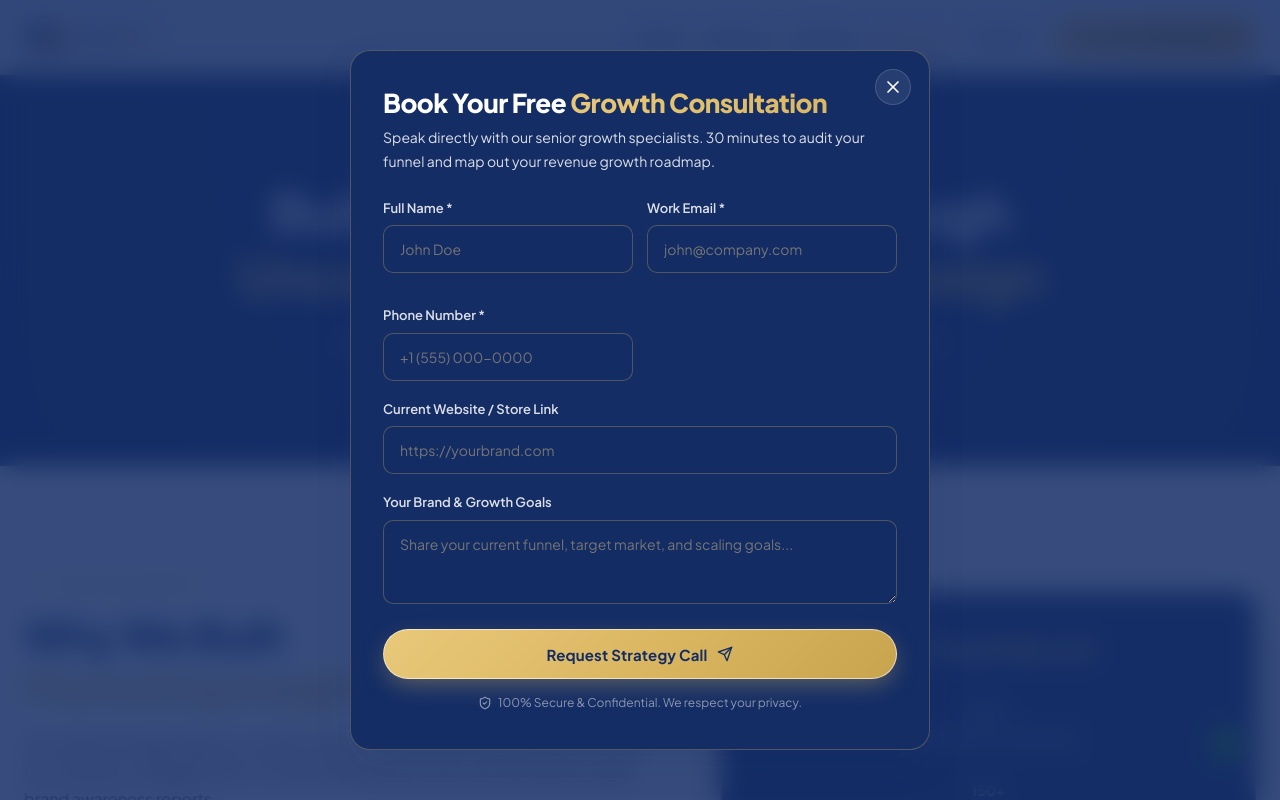
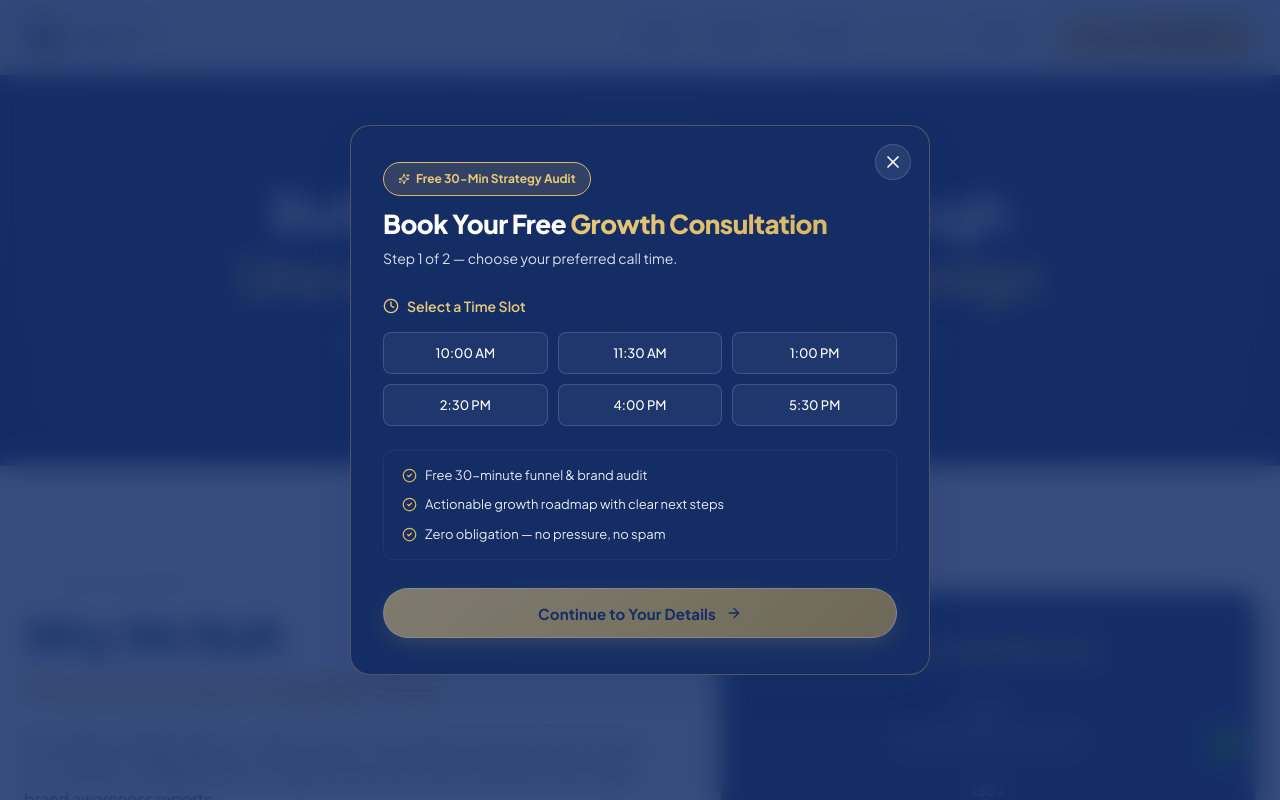
Before and after one commit to aishtiaque875-hub/Marketing-Insight-Pro-, a React (Vite) app: page /about in a window 1280 px wide. Both pictures are taken after a click on the button "Book Strategy Call". Shown: the top 800 px of the page. Built offline with nearby package versions, Linux system fonts and the light colour scheme.

Commit message:
Rebuild strategy modal (2-step, drop website link), connect forms to Web3Forms with auto-reply, add WhatsApp social

```diff
--- a/src/components/CalendlyModal.css
+++ b/src/components/CalendlyModal.css
@@ -138,6 +138,26 @@
   width: 100%;
 }
 
+.modal-next-btn:disabled,
+.modal-submit-btn:disabled {
+  opacity: 0.5;
+  cursor: not-allowed;
+}
+
+.time-chip {
+  cursor: pointer;
+}
+
+.form-error {
+  color: #ff8a8a;
+  background: rgba(255, 138, 138, 0.1);
+  border: 1px solid rgba(255, 138, 138, 0.35);
+  padding: 10px 14px;
+  border-radius: 8px;
+  font-size: 13px;
+  margin-bottom: 14px;
+}
+
 .selected-slot-banner {
   background: rgba(219, 183, 98, 0.15);
   border: 1px solid var(--gold-primary);
@@ -182,7 +202,8 @@
 }
 
 .form-group input,
-.form-group select {
+.form-group select,
+.form-group textarea {
   width: 100%;
   background: rgba(20, 45, 101, 0.6);
   border: 1px solid rgba(219, 183, 98, 0.3);
--- a/src/components/CalendlyModal.jsx
+++ b/src/components/CalendlyModal.jsx
@@ -1,22 +1,57 @@
-import React, { useState } from 'react';
-import { X, CheckCircle2, Send, ShieldCheck } from 'lucide-react';
+import React, { useState, useEffect } from 'react';
+import { X, CheckCircle2, Send, ShieldCheck, Sparkles, ArrowRight, Clock } from 'lucide-react';
+import { submitLead, confirmationEmail } from '../utils/submitLead.js';
 import './CalendlyModal.css';
 
+const timeSlots = ['10:00 AM', '11:30 AM', '1:00 PM', '2:30 PM', '4:00 PM', '5:30 PM'];
+
+const perks = [
+  'Free 30-minute funnel & brand audit',
+  'Actionable growth roadmap with clear next steps',
+  'Zero obligation — no pressure, no spam',
+];
+
 export default function CalendlyModal({ isOpen, onClose }) {
-  const [formData, setFormData] = useState({
-    name: '',
-    email: '',
-    phone: '',
-    website: '',
-    goals: ''
-  });
-  const [submitted, setSubmitted] = useState(false);
+  const [step, setStep] = useState(1);
+  const [slot, setSlot] = useState('');
+  const [formData, setFormData] = useState({ name: '', email: '', phone: '', goals: '' });
+  const [status, setStatus] = useState('idle');
+  const [error, setError] = useState('');
+  const [wasOpen, setWasOpen] = useState(false);
+
+  useEffect(() => {
+    if (isOpen && !wasOpen) {
+      setStep(1);
+      setSlot('');
+      setFormData({ name: '', email: '', phone: '', goals: '' });
+      setStatus('idle');
+      setError('');
+    }
+    setWasOpen(isOpen);
+  }, [isOpen, wasOpen]);
 
   if (!isOpen) return null;
 
-  const handleSubmit = (e) => {
+  const handleSubmit = async (e) => {
     e.preventDefault();
-    setSubmitted(true);
+    setStatus('sending');
+    setError('');
+    try {
+      await submitLead({
+        subject: 'New Strategy Call Request — Marketing Insight Pro',
+        name: formData.name,
+        email: formData.email,
+        phone: formData.phone,
+        preferred_call_time: slot,
+        goals: formData.goals,
+        from_name: formData.name,
+        autoresponse: confirmationEmail(formData.name, 'strategy'),
+      });
+      setStatus('success');
+    } catch (err) {
+      setStatus('error');
+      setError(err.message);
+    }
   };
 
   return (
@@ -26,11 +61,52 @@ export default function CalendlyModal({ isOpen, onClose }) {
           <X size={20} />
         </button>
 
-        {!submitted ? (
+        {status !== 'success' ? (
           <>
+            <span className="modal-badge"><Sparkles size={12} /> Free 30-Min Strategy Audit</span>
             <div className="modal-header">
               <h2>Book Your Free <span className="gold-gradient-text">Growth Consultation</span></h2>
-              <p>Speak directly with our senior growth specialists. 30 minutes to audit your funnel and map out your revenue growth roadmap.</p>
+              <p>Step {step} of 2 — {step === 1 ? 'choose your preferred call time.' : 'add your details and request your call.'}</p>
+            </div>
+
+            {step === 1 ? (
+              <>
+                <div className="step-title"><Clock size={16} /> Select a Time Slot</div>
+                <div className="time-grid">
+                  {timeSlots.map((t) => (
+                    <button
+                      type="button"
+                      key={t}
+                      className={`time-chip${slot === t ? ' active' : ''}`}
+                      onClick={() => setSlot(t)}
+                    >
+                      {t}
+                    </button>
+                  ))}
+                </div>
+
+                <div className="modal-perks">
+                  {perks.map((perk) => (
+                    <div className="perk-item" key={perk}>
+                      <CheckCircle2 size={15} className="gold-icon" /> {perk}
+                    </div>
+                  ))}
+                </div>
+
+                <button
+                  type="button"
+                  className="btn btn-gold modal-next-btn"
+                  disabled={!slot}
+                  onClick={() => setStep(2)}
+                >
+                  Continue to Your Details <ArrowRight size={16} />
+                </button>
+              </>
+            ) : (
+              <>
+                <div className="selected-slot-banner">
+                  <span><strong>Preferred Time:</strong> {slot}</span>
+                  <button type="button" className="change-btn" onClick={() => setStep(1)}>Change</button>
                 </div>
 
                 <form onSubmit={handleSubmit} className="modal-form">
@@ -55,8 +131,8 @@ export default function CalendlyModal({ isOpen, onClose }) {
                         onChange={(e) => setFormData({ ...formData, email: e.target.value })}
                       />
                     </div>
-                <div className="form-group">
-                  <label>Phone Number *</label>
+                    <div className="form-group full-width">
+                      <label>Phone / WhatsApp Number *</label>
                       <input
                         type="tel"
                         required
@@ -65,18 +141,6 @@ export default function CalendlyModal({ isOpen, onClose }) {
                         onChange={(e) => setFormData({ ...formData, phone: e.target.value })}
                       />
                     </div>
-              </div>
-
-              <div className="form-group full-width">
-                <label>Current Website / Store Link</label>
-                <input
-                  type="url"
-                  placeholder="https://yourbrand.com"
-                  value={formData.website}
-                  onChange={(e) => setFormData({ ...formData, website: e.target.value })}
-                />
-              </div>
-
                     <div className="form-group full-width">
                       <label>Your Brand & Growth Goals</label>
                       <textarea
@@ -86,22 +150,27 @@ export default function CalendlyModal({ isOpen, onClose }) {
                         onChange={(e) => setFormData({ ...formData, goals: e.target.value })}
                       ></textarea>
                     </div>
+                  </div>
 
-              <button type="submit" className="btn btn-gold modal-submit-btn">
-                Request Strategy Call <Send size={16} />
+                  {status === 'error' && <p className="form-error">{error}</p>}
+
+                  <button type="submit" className="btn btn-gold modal-submit-btn" disabled={status === 'sending'}>
+                    {status === 'sending' ? 'Booking Your Call...' : <>Request Strategy Call <Send size={16} /></>}
                   </button>
                   <div className="privacy-note">
                     <ShieldCheck size={14} /> 100% Secure & Confidential. We respect your privacy.
                   </div>
                 </form>
               </>
+            )}
+          </>
         ) : (
           <div className="modal-success">
             <div className="success-icon-wrap">
               <CheckCircle2 size={54} className="gold-icon" />
             </div>
-            <h2>Request <span className="gold-gradient-text">Received!</span></h2>
-            <p>Thank you <strong>{formData.name}</strong>. Our senior growth officer will reach out to you at <strong>{formData.email}</strong> shortly.</p>
+            <h2>Your Call is <span className="gold-gradient-text">Booked!</span></h2>
+            <p>Thank you <strong>{formData.name}</strong>. Your strategy call is confirmed for <strong>{slot}</strong>. A confirmation has been sent to <strong>{formData.email}</strong>.</p>
             <p className="sub-note">Our lead strategist is reviewing your brand details right now to prepare your growth audit.</p>
             <button className="btn btn-gold" onClick={onClose}>
               Done & Return to Site
--- a/src/components/Footer.jsx
+++ b/src/components/Footer.jsx
@@ -26,6 +26,11 @@ export default function Footer() {
             <div className="social-links">
               <a href="https://www.facebook.com/MarketingInsightPro" target="_blank" rel="noreferrer" aria-label="Facebook"><Facebook size={18} /></a>
               <a href="https://www.instagram.com/marketinginsightpro/" target="_blank" rel="noreferrer" aria-label="Instagram"><Instagram size={18} /></a>
+              <a href="https://wa.me/923266739989" target="_blank" rel="noreferrer" aria-label="WhatsApp">
+                <svg viewBox="0 0 24 24" width="18" height="18" fill="currentColor" aria-hidden="true">
+                  <path d="M17.472 14.382c-.297-.149-1.758-.867-2.03-.967-.273-.099-.471-.148-.67.15-.197.297-.767.966-.94 1.164-.173.199-.347.223-.644.075-.297-.15-1.255-.463-2.39-1.475-.883-.788-1.48-1.761-1.653-2.059-.173-.297-.018-.458.13-.606.134-.133.297-.347.446-.52.149-.174.198-.298.297-.497.1-.198.05-.371-.025-.52-.075-.149-.669-1.612-.916-2.207-.242-.579-.487-.5-.669-.51-.173-.008-.371-.01-.57-.01-.198 0-.52.074-.792.372-.272.297-1.04 1.016-1.04 2.479 0 1.462 1.065 2.875 1.213 3.074.149.198 2.096 3.2 5.077 4.487.709.306 1.262.489 1.694.625.712.227 1.36.195 1.871.118.571-.085 1.758-.719 2.006-1.413.248-.694.248-1.289.173-1.413-.074-.124-.272-.198-.57-.347m-5.421 7.403h-.004a9.87 9.87 0 01-5.031-1.378l-.361-.214-3.741.982.998-3.648-.235-.374a9.86 9.86 0 01-1.51-5.26c.001-5.45 4.436-9.884 9.888-9.884 2.64 0 5.122 1.03 6.988 2.898a9.825 9.825 0 012.893 6.994c-.003 5.45-4.437 9.884-9.885 9.884m8.413-18.297A11.815 11.815 0 0012.05 0C5.495 0 .16 5.335.157 11.892c0 2.096.547 4.142 1.588 5.945L.057 24l6.305-1.654a11.882 11.882 0 005.683 1.448h.005c6.554 0 11.89-5.335 11.893-11.893a11.821 11.821 0 00-3.48-8.413z" />
+                </svg>
+              </a>
             </div>
           </div>
 
--- a/src/pages/Contact.jsx
+++ b/src/pages/Contact.jsx
@@ -1,6 +1,7 @@
 import React, { useState } from 'react';
 import Reveal from '../components/Reveal.jsx';
-import { Mail, Phone, MapPin, Send, CheckCircle2, Calendar, MessageSquare, Sparkles, ShieldCheck } from 'lucide-react';
+import { Mail, Phone, MapPin, Send, CheckCircle2, MessageSquare, Sparkles, ShieldCheck } from 'lucide-react';
+import { submitLead, confirmationEmail } from '../utils/submitLead.js';
 import './Contact.css';
 
 export default function Contact() {
@@ -8,14 +9,32 @@ export default function Contact() {
     name: '',
     email: '',
     phone: '',
-    service: 'Meta Ads & Paid Media',
+    service: 'Meta Ads',
     message: ''
   });
-  const [submitted, setSubmitted] = useState(false);
+  const [status, setStatus] = useState('idle');
+  const [error, setError] = useState('');
 
-  const handleSubmit = (e) => {
+  const handleSubmit = async (e) => {
     e.preventDefault();
-    setSubmitted(true);
+    setStatus('sending');
+    setError('');
+    try {
+      await submitLead({
+        subject: `New Inquiry: ${formData.service} — Marketing Insight Pro`,
+        name: formData.name,
+        email: formData.email,
+        phone: formData.phone,
+        service: formData.service,
+        message: formData.message,
+        from_name: formData.name,
+        autoresponse: confirmationEmail(formData.name),
+      });
+      setStatus('success');
+    } catch (err) {
+      setStatus('error');
+      setError(err.message);
+    }
   };
 
   return (
@@ -92,7 +111,7 @@ export default function Contact() {
           {/* CONTACT FORM */}
           <Reveal direction="right">
             <div className="contact-form-card glass-card">
-              {!submitted ? (
+              {status !== 'success' ? (
                 <form onSubmit={handleSubmit}>
                   <div className="form-head">
                     <h2>Submit Growth Inquiry</h2>
@@ -159,8 +178,10 @@ export default function Contact() {
                     ></textarea>
                   </div>
 
-                  <button type="submit" className="btn btn-gold btn-full">
-                    Send Inquiry & Request Audit <Send size={16} />
+                  {status === 'error' && <p className="form-error">{error}</p>}
+
+                  <button type="submit" className="btn btn-gold btn-full" disabled={status === 'sending'}>
+                    {status === 'sending' ? 'Sending Your Inquiry...' : <>Send Inquiry & Request Audit <Send size={16} /></>}
                   </button>
 
                   <div className="form-privacy-note">
@@ -172,7 +193,7 @@ export default function Contact() {
                   <CheckCircle2 size={64} className="gold-icon" style={{ margin: '0 auto 16px' }} />
                   <h2>Message Received <span className="gold-gradient-text">Successfully!</span></h2>
                   <p>Thank you <strong>{formData.name}</strong>. Our senior growth officer is reviewing your inquiry and will contact you at <strong>{formData.email}</strong> within 24 hours.</p>
-                  <button className="btn btn-gold" onClick={() => setSubmitted(false)} style={{ marginTop: '20px' }}>
+                  <button className="btn btn-gold" onClick={() => { setStatus('idle'); setFormData({ name: '', email: '', phone: '', service: 'Meta Ads', message: '' }); }} style={{ marginTop: '20px' }}>
                     Send Another Message
                   </button>
                 </div>
--- /dev/null
+++ b/src/utils/submitLead.js
@@ -0,0 +1,59 @@
+export const WEB3FORMS_ACCESS_KEY = 'YOUR_WEB3FORMS_ACCESS_KEY';
+
+export async function submitLead(payload) {
+  const body = {
+    access_key: WEB3FORMS_ACCESS_KEY,
+    botcheck: 'false',
+    replyto: payload.email,
+    ...payload,
+  };
+
+  const res = await fetch('https://api.web3forms.com/submit', {
+    method: 'POST',
+    headers: {
+      'Content-Type': 'application/json',
+      Accept: 'application/json',
+    },
+    body: JSON.stringify(body),
+  });
+
+  const json = await res.json();
+  if (!json.success) {
+    throw new Error(json.message || 'Something went wrong. Please try again.');
+  }
+  return json;
+}
+
+export function confirmationEmail(name, context) {
+  const headline =
+    context === 'strategy'
+      ? 'Your Strategy Call Is Confirmed'
+      : 'We Received Your Inquiry';
+
+  const detail =
+    context === 'strategy'
+      ? 'A senior growth strategist from Marketing Insight Pro will call you at your preferred slot within 24 hours to run your free audit.'
+      : 'A senior growth strategist from Marketing Insight Pro will reach out to you within 24 hours with your customized marketing audit.';
+
+  return `
+  <div style="font-family:Arial,Helvetica,sans-serif;max-width:560px;margin:auto;padding:28px;border:1px solid #e5e7eb;border-radius:14px;background:#ffffff">
+    <div style="text-align:center;padding:6px 0 18px;border-bottom:2px solid #dbb762">
+      <h2 style="color:#142d65;margin:0;font-size:22px">${headline}</h2>
+    </div>
+    <p style="color:#374151;font-size:15px;line-height:1.7">Dear <strong>${name}</strong>,</p>
+    <p style="color:#374151;font-size:15px;line-height:1.7">Thank you for choosing <strong>Marketing Insight Pro</strong>. ${detail}</p>
+    <div style="background:#f6f8ff;border-radius:10px;padding:16px 20px;margin:18px 0">
+      <p style="color:#142d65;font-size:15px;margin:0 0 6px"><strong>What happens next?</strong></p>
+      <ul style="color:#4b5563;font-size:14px;line-height:1.8;margin:0;padding-left:18px">
+        <li>We review your brand details and current funnel.</li>
+        <li>Our lead strategist prepares your growth audit.</li>
+        <li>We contact you to walk through the plan — no obligation.</li>
+      </ul>
+    </div>
+    <p style="color:#4b5563;font-size:14px;line-height:1.7">Meanwhile, feel free to reach us anytime on WhatsApp at <strong>+92 326 6739989</strong>.</p>
+    <div style="text-align:center;margin-top:22px;padding-top:16px;border-top:1px solid #eee">
+      <p style="color:#9ca3af;font-size:12px;margin:2px 0">Marketing Insight Pro · marketinginsight11@gmail.com · Pakistan</p>
+      <p style="color:#9ca3af;font-size:12px;margin:2px 0">This is an automated confirmation email.</p>
+    </div>
+  </div>`;
+}
```
Also changed, not shown: src/pages/Contact.css (+10 -0 lines). Lines whose indentation alone changed are shown as unchanged.
